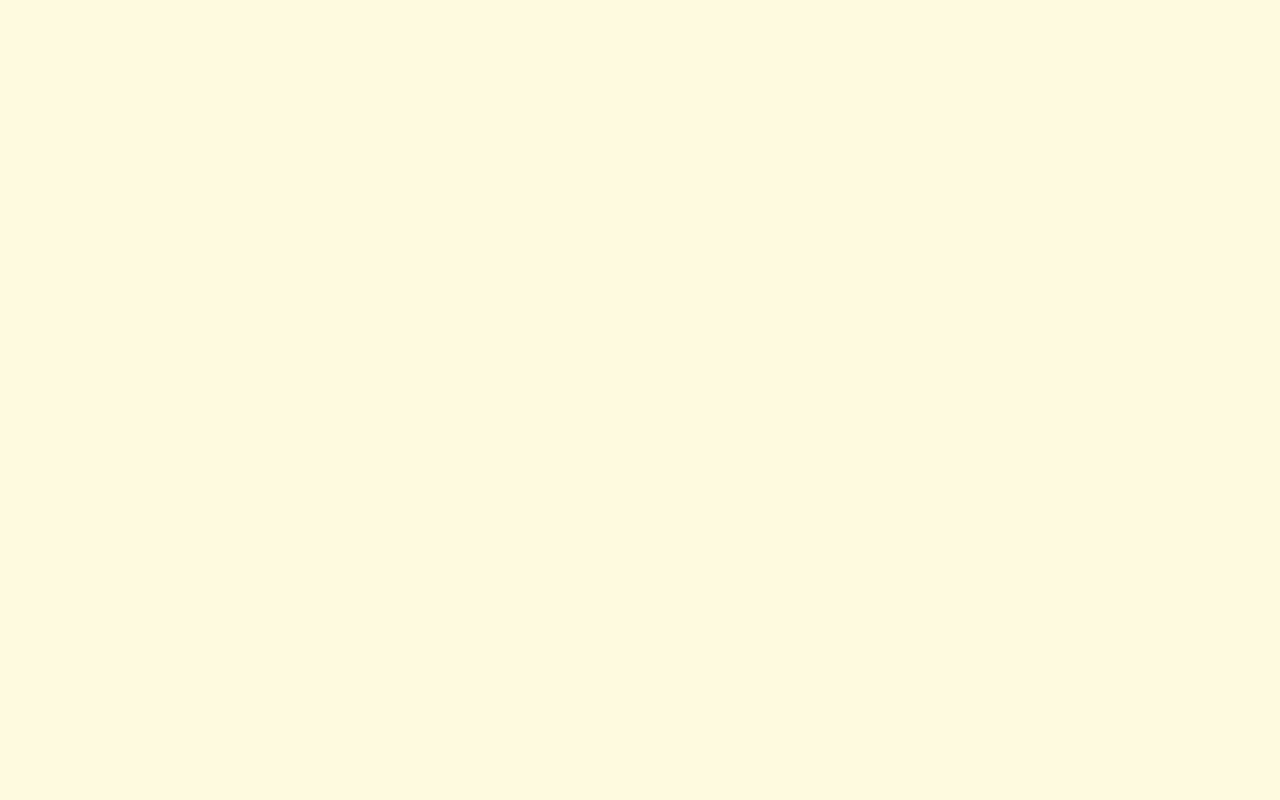
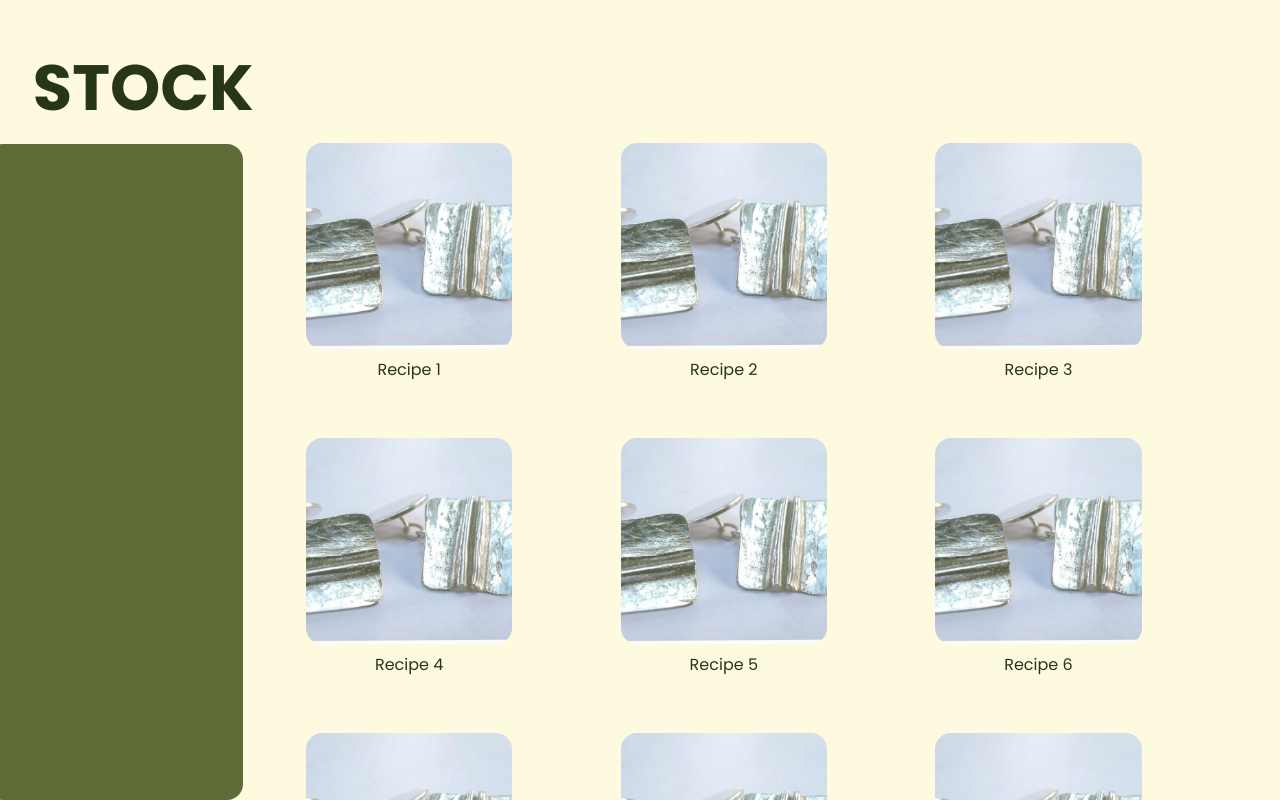
Before and after one commit to FredTodd/STOCK, a React (Create React App) app: page /RecipePage in a window 1280 px wide. Before the commit this address had no page. Built offline with nearby package versions, Linux system fonts and the light colour scheme.

Commit message:
Basic layouts completed for Recipe Gallery

```diff
--- a/src/App.js
+++ b/src/App.js
@@ -8,7 +8,7 @@ function App() {
     <Router>
       <Routes> {/* Use Routes wrapper */}
         <Route path="/" element={<HomePage />} /> {/* Use element prop instead of component */}
-        <Route path="/recipes" element={<RecipePage />} /> {/* Use element prop instead of component */}
+        <Route path="/RecipePage" element={<RecipePage />} /> {/* Use element prop instead of component */}
       </Routes>
     </Router>
   );
--- a/src/Components/HomePage.js
+++ b/src/Components/HomePage.js
@@ -39,8 +39,8 @@ const RightSide = styled(animated.div)`
 
 const Divider = styled(animated.div)`
   width: 4px;
-  background-color: #000000;
-  height: 100vh;
+  background-color: #283618;
+  height: 200vh;
   position: absolute;
   top: 0;
 `;
@@ -90,7 +90,7 @@ const Annotation = styled(animated.div)`
 `;
 
 const IngredientBox = styled(animated.div)`
-  background-color: rgba(40, 54, 24, 0.9);
+  background-color: #606C38;
   border-radius: 50%; /* Add border-radius to make it a circle */
   position: absolute;
   z-index: 1000;
@@ -102,7 +102,7 @@ const IngredientBox = styled(animated.div)`
   justify-content: center;
   align-items: center;
   padding: 20px;
-  color: #B8E6B8;
+  color: #283618;
   font-family: 'Poppins', sans-serif;
   font-size: 2rem;
   text-align: center;
@@ -118,7 +118,7 @@ const CloseButton = styled.button`
   border: none;
   cursor: pointer;
   font-size: 2rem;
-  color: #B8E6B8;
+  color: #283618;
 `;
 
 const RecipeLink = styled.div`
--- a/src/Components/RecipePage.js
+++ b/src/Components/RecipePage.js
@@ -3,44 +3,105 @@ import styled from 'styled-components';
 
 const Container = styled.div`
   display: flex;
+  overflow-x: auto;
+  flex-direction: column;
+  align-items: center;
   height: 100vh;
-  overflow: hidden;
 `;
 
-const LeftColumn = styled.div`
+const FilterBar = styled.div`
   width: 20%;
+  background-color: #606C38;
   position: fixed;
-  top: 0;
+  top: 18%;
   bottom: 0;
-  left: 0;
-  background-color: #FEFAE0;
-  /* Add additional styling for the filter bar */
+  left: -1%;
+  overflow-y: auto;
+  border-radius: 16px;
 `;
 
-const RightColumn = styled.div`
+const Content = styled.div`
+  padding: 20px;
+  overflow-y: auto;
+  margin-left: 20%;
+  width: 80%;
   flex: 1;
-  padding-left: 20%; /* Same width as LeftColumn */
-  overflow-y: auto; /* Enable vertical scrolling */
 `;
 
-const Header = styled.h1`
+const Title = styled.h1`
   font-family: 'Poppins', sans-serif;
-  font-size: 2rem;
+  font-size: 4rem;
   font-weight: bold;
-  margin: 20px;
+  margin: 20px 20px 0 20px;
+  text-decoration: none;
+  color: #283618;
+  position: absolute;
+  z-index: 1;
+  left: 1%;
+`;
+
+const RecipeGallery = styled.div`
+  display: grid;
+  gap: 20px;
+  padding-bottom: 20px;
+  max-width: calc(100% - 100px);
+  overflow-x: hidden;
+  margin-left: 50px;
+  margin-top: 12%;
+
+  @media (min-width: 1px) {
+    grid-template-columns: repeat(3, 1fr);
+  }
+
+  @media (min-width: 1700px) {
+    grid-template-columns: repeat(4, 1fr);
+  }
+
+  @media (min-width: 1900px) {
+    grid-template-columns: repeat(5, 1fr);
+  }
+`;
+
+const RecipeThumbnail = styled.div`
+  display: flex;
+  flex-direction: column;
+  width: calc(100% - 10px);
+  max-width: 70%;
+  align-items: center;
+  margin-bottom: 20px;
+`;
+
+const ThumbnailImage = styled.img`
+  width: 100%;
+  height: auto;
+  object-fit: cover;
+  border-radius: 16px;
+`;
+
+const RecipeTitle = styled.p`
+  font-family: 'Poppins', sans-serif;
+  font-size: 1rem;
+  margin-top: 8px;
   color: #283618;
 `;
 
 const RecipePage = () => {
   return (
     <Container>
-      <LeftColumn>
-        {/* Add filter bar content here */}
-      </LeftColumn>
-      <RightColumn>
-        <Header>STOCK</Header>
-        {/* Add recipe gallery here */}
-      </RightColumn>
+      <FilterBar>
+        {/* Filter options will go here */}
+      </FilterBar>
+      <Content>
+        <Title>STOCK</Title>
+        <RecipeGallery>
+          {Array.from({ length: 15 }).map((_, index) => (
+            <RecipeThumbnail key={index}>
+              <ThumbnailImage src="/IMG_0518.JPG" alt={`Recipe ${index + 1}`} />
+              <RecipeTitle>Recipe {index + 1}</RecipeTitle>
+            </RecipeThumbnail>
+          ))}
+        </RecipeGallery>
+      </Content>
     </Container>
   );
 };
```
